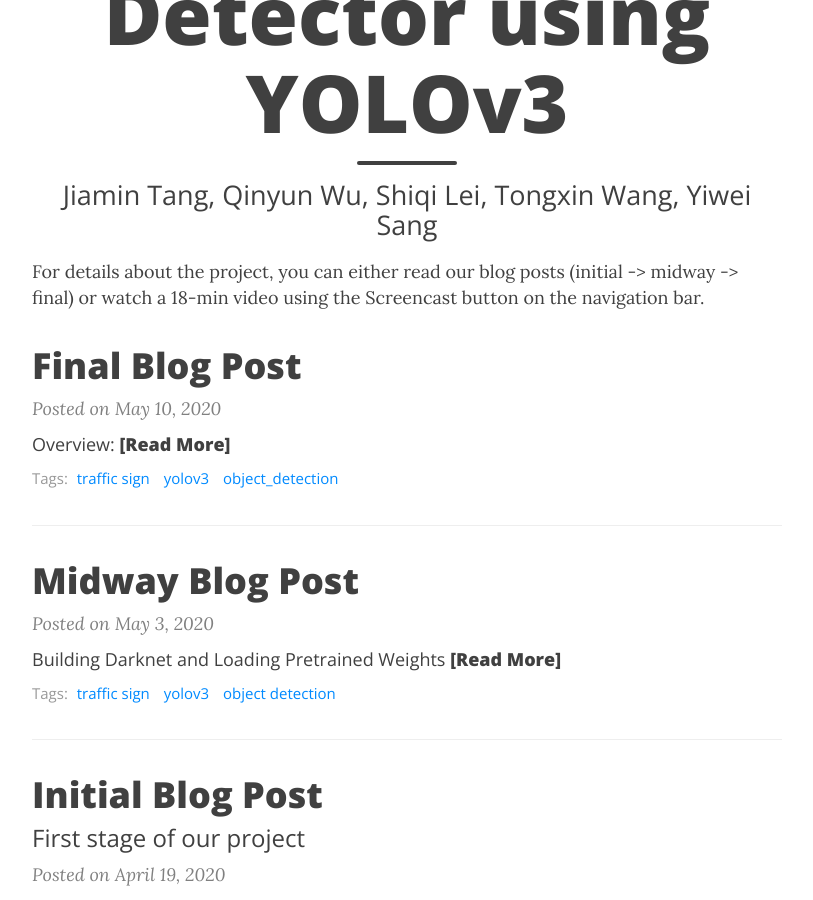
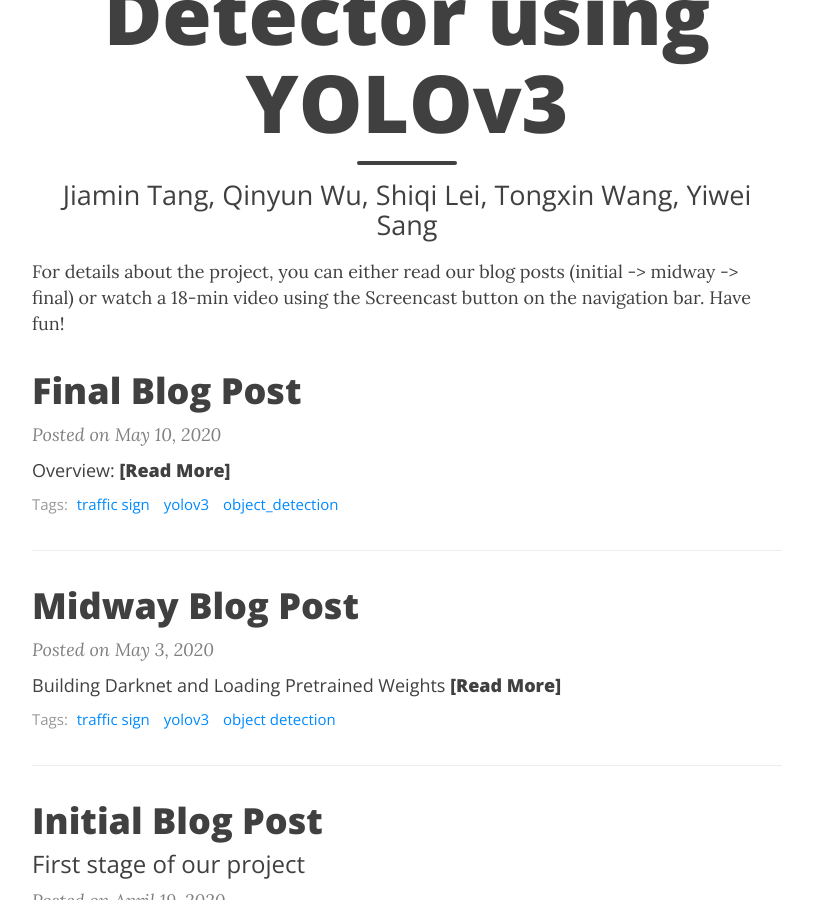
Before and after one commit to tongxinw/YOLOv3_traffic_sign_website, a Jekyll site: the page built from index.html, in a window 1280 px wide and 900 px high, scrolled down 348 px. Shown: the whole window, without its empty margins (233-1046 px from the left). Built offline with Jekyll 4.4.1, drawn with Linux system fonts in a browser that asks for light colours; nearby versions of some CDN libraries; the list of posts is cut into pages by our own code.

Commit message:
Update index.html

```diff
--- a/index.html
+++ b/index.html
@@ -4,7 +4,7 @@ title: Traffic Sign Detector using YOLOv3
 subtitle: Jiamin Tang, Qinyun Wu, Shiqi Lei, Tongxin Wang, Yiwei Sang
 use-site-title: true
 ---
-<description>For details about the project, you can either read our blog posts (initial -> midway -> final) or watch a 18-min video using the Screencast button on the navigation bar. </description>
+<description>For details about the project, you can either read our blog posts (initial -> midway -> final) or watch a 18-min video using the Screencast button on the navigation bar. Have fun! </description>
 
 <div class="posts-list">
   {% for post in paginator.posts %}
```
